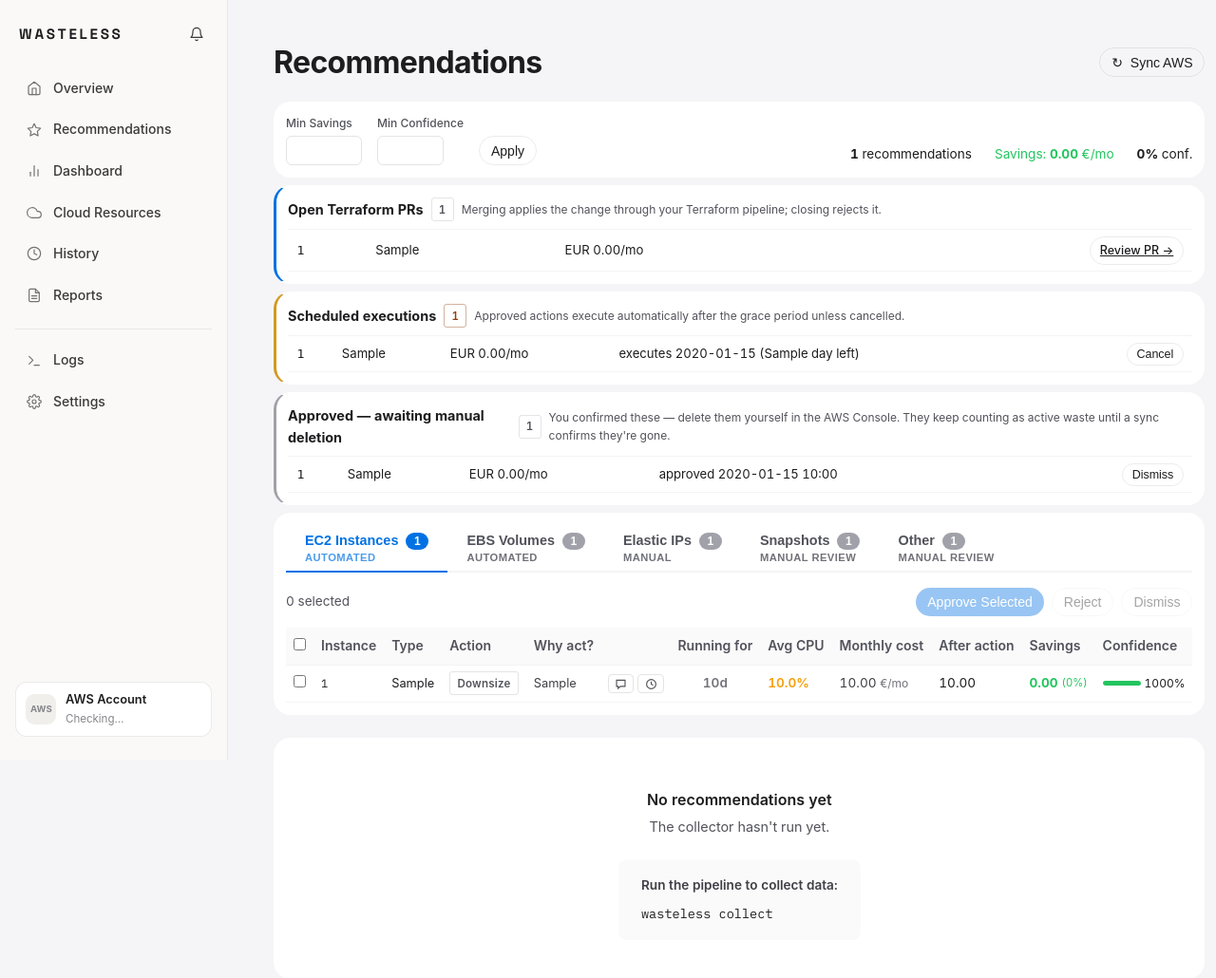
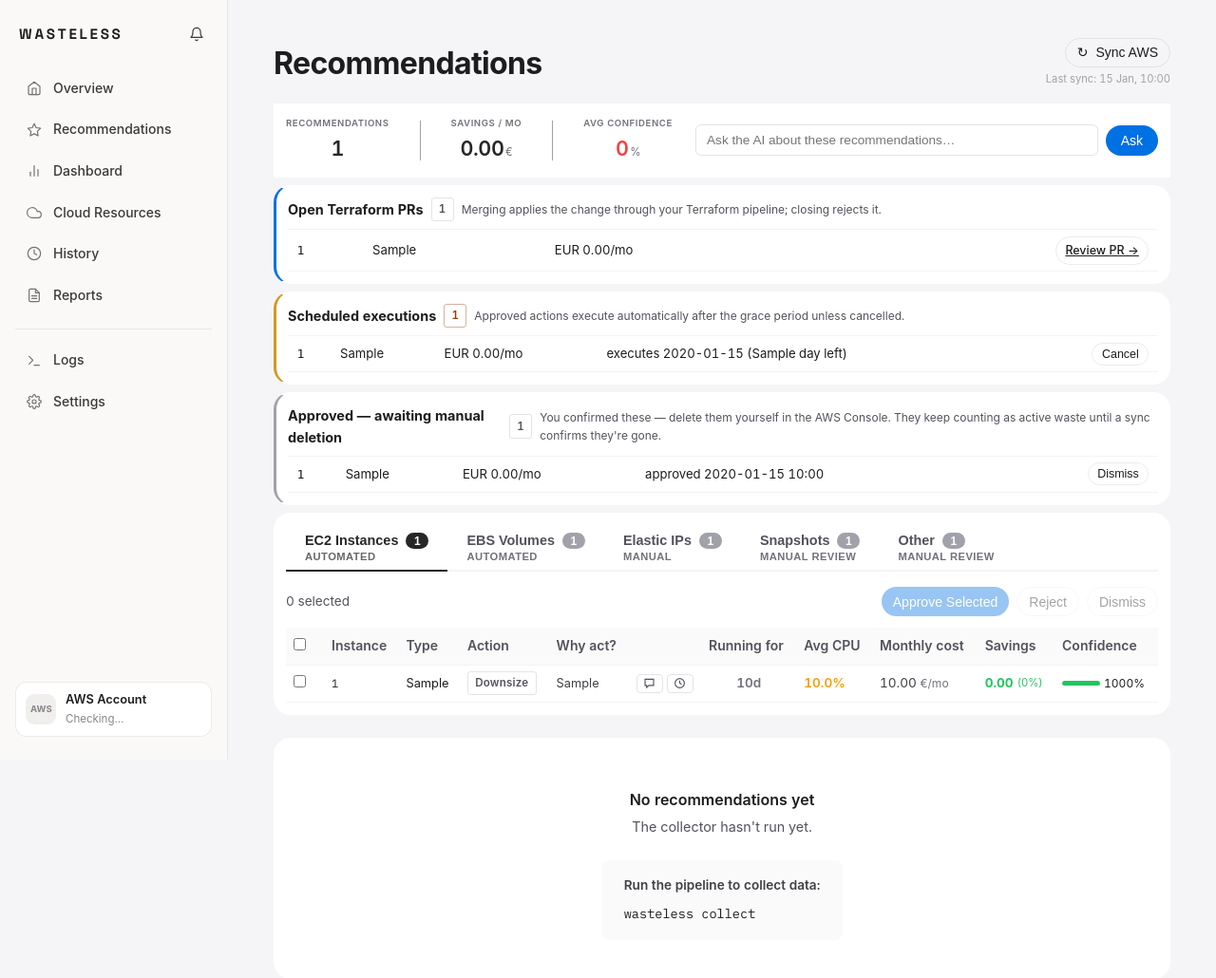
Before and after one commit to wasteless-io/wasteless, a Python web app: template ui/templates/recommendations.html in a window 1280 px wide. Shown: the top 1030 px of the page at 95% size. Run offline with Jinja, Linux system fonts and the light colour scheme; the template is opened without the code that fills it: most values are stand-ins (such as "Sample title", 1, 10 or a date in 2020).

Commit message:
feat(ui): add estate-wide AI chat and Last-sync subtitle

```diff
--- a/ui/templates/recommendations.html
+++ b/ui/templates/recommendations.html
@@ -13,34 +13,61 @@
     .row-action-btn { padding: 0.15rem 0.4rem; border: 1px solid var(--gray-300); border-radius: 4px; background: white; cursor: pointer; color: var(--gray-600); vertical-align: middle; line-height: 0; }
     .row-action-btn + .row-action-btn { margin-left: 0.25rem; }
     .row-action-btn:hover { color: var(--primary); border-color: var(--primary); }
+
+    /* Summary KPIs — same bare style as the current overview dials:
+       label above, number below, thin vertical separators between
+       blocks (no rings). .kpi-hover (base.html) still gives the swell
+       + tooltip. Pushed to the end of the filter row. */
+    .summary-rings { display: flex; align-items: center; gap: 2rem; }
+    .summary-kpi { text-align: center; }
+    .summary-ring-label { text-transform: uppercase; letter-spacing: 0.06em; color: var(--gray-500); font-weight: 600; font-size: 0.6rem; margin-bottom: 0.15rem; }
+    .summary-kpi .ring-value { font-size: 1.35rem; font-weight: 600; letter-spacing: -0.02em; }
+    .summary-kpi .ring-unit { font-size: 0.72rem; font-weight: 400; color: var(--gray-500); margin-left: 0.1rem; }
+    .summary-sep { width: 1px; height: 42px; background: var(--gray-400); }
 </style>
 <div class="page-header" style="margin-bottom: 1rem; display: flex; justify-content: space-between; align-items: center;">
     <h1 style="margin-bottom: 0;">Recommendations</h1>
-    <button type="button" onclick="syncWithAWS()" class="btn btn-outline" style="padding: 0.4rem 0.75rem;" id="syncBtn">
-        <span id="syncIcon">&#8635;</span> Sync AWS
-    </button>
+    <div style="display: flex; flex-direction: column; align-items: flex-end; gap: 0.25rem;">
+        <button type="button" onclick="syncWithAWS()" class="btn btn-outline" style="padding: 0.4rem 0.75rem;" id="syncBtn">
+            <span id="syncIcon">&#8635;</span> Sync AWS
+        </button>
+        {# Stamped by the 5-min job; a manual click updates it in place
+           from syncWithAWS (the button does not always reload the page).
+           Always rendered so the JS has a target even before the first
+           sync after a server start. #}
+        <span id="lastSyncStamp" style="font-size: 0.7rem; color: var(--gray-400);{% if not aws_sync_at %} display: none;{% endif %}">Last sync: {% if aws_sync_at %}{{ aws_sync_at.strftime('%d %b, %H:%M') }}{% endif %}</span>
+    </div>
 </div>
 
-<!-- Filters + Summary -->
-<div class="card mb-1" style="padding: 0.75rem;">
-    <form method="get" action="/recommendations">
-        <div style="display: flex; gap: 1rem; align-items: end; flex-wrap: wrap;">
-            <div class="form-group" style="margin: 0;">
-                <label class="form-label" style="font-size: 0.75rem; margin-bottom: 0.25rem;">Min Savings</label>
-                <input type="number" name="min_savings" class="form-input" style="padding: 0.4rem; width: 80px;" value="{{ min_savings }}" min="0" max="1000" step="5">
+<!-- Summary + chat -->
+<div class="card mb-1" style="padding: 0.75rem; border-radius: 0;">
+    <div style="display: flex; align-items: center; gap: 1.5rem; flex-wrap: wrap;">
+        {# Summary KPIs — bare style, same as the overview dials #}
+        <div class="summary-rings">
+            <div class="summary-kpi">
+                <div class="summary-ring-label">Recommendations</div>
+                <div class="ring-value" style="color: var(--gray-800);"><span class="kpi-hover" tabindex="0" data-tip="Total pending recommendations"><span class="kpi-zoom"><span class="countup">{{ total_count }}</span></span></span></div>
             </div>
-            <div class="form-group" style="margin: 0;">
-                <label class="form-label" style="font-size: 0.75rem; margin-bottom: 0.25rem;">Min Confidence</label>
-                <input type="number" name="min_confidence" class="form-input" style="padding: 0.4rem; width: 70px;" value="{{ min_confidence }}" min="0" max="1" step="0.1">
+            <div class="summary-sep"></div>
+            <div class="summary-kpi">
+                <div class="summary-ring-label">Savings / mo</div>
+                <div class="ring-value" style="color: var(--gray-800);"><span class="kpi-hover" tabindex="0" data-tip="Total estimated monthly savings across these recommendations"><span class="kpi-zoom"><span class="countup">{{ "%.2f"|format(total_savings) }}</span><span class="ring-unit">€</span></span></span></div>
             </div>
-            <button type="submit" class="btn btn-outline" style="padding: 0.4rem 0.75rem;">Apply</button>
-            <div style="margin-left: auto; display: flex; gap: 1.5rem; font-size: 0.85rem; align-items: center;">
-                <span><strong class="countup">{{ total_count }}</strong> recommendations</span>
-                <span class="text-success">Savings: <strong class="countup">{{ "%.2f"|format(total_savings) }}</strong> €/mo</span>
-                <span><strong class="countup">{{ "%.0f"|format(avg_confidence * 100) }}%</strong> conf.</span>
+            <div class="summary-sep"></div>
+            <div class="summary-kpi">
+                <div class="summary-ring-label">Avg confidence</div>
+                <div class="ring-value" style="color: {% if avg_confidence >= 0.8 %}var(--success){% elif avg_confidence >= 0.5 %}var(--warning){% else %}var(--danger){% endif %};"><span class="kpi-hover" tabindex="0" data-tip="Average detection confidence across these recommendations"><span class="kpi-zoom"><span class="countup">{{ "%.0f"|format(avg_confidence * 100) }}</span><span class="ring-unit">%</span></span></span></div>
             </div>
         </div>
-    </form>
+
+        {# AI chat over the whole set of pending recommendations — field
+           and Ask button on one line, on the right of the tile #}
+        <div style="margin-left: auto; display: flex; align-items: center; gap: 0.5rem; flex: 1 1 300px; max-width: 560px;">
+            <input id="estateAskInput" type="text" placeholder="Ask the AI about these recommendations…" onkeydown="if(event.key==='Enter'){event.preventDefault(); submitEstateQuestion();}" style="flex: 1; min-width: 0; padding: 0.5rem 0.7rem; border: 1px solid var(--gray-300); border-radius: 6px; font-size: 0.85rem;">
+            <button type="button" id="estateAskBtn" onclick="submitEstateQuestion()" class="btn btn-primary" style="padding: 0.5rem 1rem;">Ask</button>
+        </div>
+    </div>
+    <div id="estateAnswer" style="display: none; margin-top: 0.6rem; padding-top: 0.6rem; border-top: 1px solid var(--gray-100); font-size: 0.85rem; color: var(--gray-700); white-space: pre-wrap; line-height: 1.5;"></div>
 </div>
 
 {% if pr_open_recs %}
@@ -152,9 +179,9 @@
 <div class="card" style="padding: 0.75rem;">
     <!-- Tab nav -->
     <div style="display: flex; gap: 0; border-bottom: 2px solid var(--gray-200); margin-bottom: 1rem;">
-        <button id="tab-btn-ec2" onclick="switchTab('ec2')" style="display:flex; flex-direction:column; align-items:flex-start; padding: 0.5rem 1.25rem; border: none; background: none; cursor: pointer; border-bottom: 2px solid var(--primary); margin-bottom: -2px;">
-            <span style="font-size: 0.9rem; font-weight: 600; color: var(--primary);">EC2 Instances <span style="background: var(--primary); color: white; border-radius: 12px; padding: 0.1rem 0.5rem; font-size: 0.75rem; margin-left: 0.25rem; min-width: 1.5rem; display: inline-block; text-align: center;">{{ ec2_recs|length }}</span></span>
-            <span style="font-size: 0.7rem; font-weight: 700; letter-spacing: 0.04em; color: var(--primary); opacity: 0.7; margin-top: 2px;">AUTOMATED</span>
+        <button id="tab-btn-ec2" onclick="switchTab('ec2')" style="display:flex; flex-direction:column; align-items:flex-start; padding: 0.5rem 1.25rem; border: none; background: none; cursor: pointer; border-bottom: 2px solid var(--gray-800); margin-bottom: -2px;">
+            <span style="font-size: 0.9rem; font-weight: 600; color: var(--gray-800);">EC2 Instances <span style="background: var(--gray-800); color: white; border-radius: 12px; padding: 0.1rem 0.5rem; font-size: 0.75rem; margin-left: 0.25rem; min-width: 1.5rem; display: inline-block; text-align: center;">{{ ec2_recs|length }}</span></span>
+            <span style="font-size: 0.7rem; font-weight: 700; letter-spacing: 0.04em; color: var(--gray-800); opacity: 0.7; margin-top: 2px;">AUTOMATED</span>
         </button>
         <button id="tab-btn-ebs" onclick="switchTab('ebs')" style="display:flex; flex-direction:column; align-items:flex-start; padding: 0.5rem 1.25rem; border: none; background: none; cursor: pointer; border-bottom: 2px solid transparent; margin-bottom: -2px;">
             <span style="font-size: 0.9rem; font-weight: 600; color: var(--gray-600);">EBS Volumes <span style="background: var(--gray-400); color: white; border-radius: 12px; padding: 0.1rem 0.5rem; font-size: 0.75rem; margin-left: 0.25rem; min-width: 1.5rem; display: inline-block; text-align: center;">{{ ebs_recs|length }}</span></span>
@@ -224,7 +251,6 @@
                             <th style="padding: 0.5rem;">Running for</th>
                             <th style="padding: 0.5rem;">Avg CPU</th>
                             <th style="padding: 0.5rem;">Monthly cost</th>
-                            <th style="padding: 0.5rem;">After action</th>
                             <th style="padding: 0.5rem;">Savings</th>
                             <th style="padding: 0.5rem;">Confidence</th>
                         </tr>
@@ -233,7 +259,6 @@
                         {% for rec in ec2_recs %}
                         {% set current_cost = rec.monthly_cost or 0 %}
                         {% set savings = rec.estimated_monthly_savings_eur or 0 %}
-                        {% set after_cost = current_cost - savings %}
                         {% set savings_pct = (savings / current_cost * 100) if current_cost > 0 else 100 %}
                         <tr style="cursor: pointer;" onclick="toggleRow(this, event)">
                             <td style="padding: 0.4rem 0.5rem;"><input type="checkbox" name="rec_ids" value="{{ rec.id }}" class="rec-checkbox rec-checkbox-ec2" onclick="event.stopPropagation(); updateSelectedCount();"></td>
@@ -254,13 +279,6 @@
                                 <span style="font-weight: 600; color: {% if (rec.cpu_avg or 0) < 5 %}var(--danger){% elif (rec.cpu_avg or 0) < 20 %}var(--warning){% else %}var(--gray-600){% endif %};">{{ "%.1f"|format(rec.cpu_avg or 0) }}%</span>
                             </td>
                             <td style="padding: 0.4rem 0.5rem;"><span style="color: var(--gray-700);">{{ "%.2f"|format(current_cost) }}</span> <span style="font-size: 0.75rem; color: var(--gray-500);">€/mo</span></td>
-                            <td style="padding: 0.4rem 0.5rem;">
-                                {% if rec.recommendation_type in ['stop_instance', 'terminate_instance'] %}
-                                <span class="text-success">0.00</span>
-                                {% else %}
-                                <span>{{ "%.2f"|format(after_cost) }}</span>
-                                {% endif %}
-                            </td>
                             <td style="padding: 0.4rem 0.5rem;">
                                 <div style="display: flex; align-items: center; gap: 0.25rem;">
                                     <strong class="text-success">{{ "%.2f"|format(savings) }}</strong>
@@ -575,10 +593,10 @@
             const badgeSpan  = btn.querySelector(':scope > span:first-child > span');
             const sublabel   = btn.querySelector(':scope > span:last-child');
             if (t === tab) {
-                btn.style.borderBottom = '2px solid var(--primary)';
-                if (labelSpan) labelSpan.style.color = 'var(--primary)';
-                if (badgeSpan) badgeSpan.style.background = 'var(--primary)';
-                if (sublabel)  sublabel.style.color = 'var(--primary)';
+                btn.style.borderBottom = '2px solid var(--gray-800)';
+                if (labelSpan) labelSpan.style.color = 'var(--gray-800)';
+                if (badgeSpan) badgeSpan.style.background = 'var(--gray-800)';
+                if (sublabel)  sublabel.style.color = 'var(--gray-800)';
             } else {
                 btn.style.borderBottom = '2px solid transparent';
                 if (labelSpan) labelSpan.style.color = 'var(--gray-600)';
@@ -814,6 +832,18 @@
         try {
             const response = await api('/api/sync-aws', { method: 'POST' });
 
+            // The sync succeeded, so the server just re-stamped
+            // _aws_status — mirror it here without waiting for a reload
+            // (the no-obsolete branch below doesn't reload the page).
+            const stamp = document.getElementById('lastSyncStamp');
+            if (stamp) {
+                const now = new Date();
+                stamp.textContent = 'Last sync: '
+                    + now.toLocaleDateString('en-GB', { day: 'numeric', month: 'short' })
+                    + ', ' + now.toLocaleTimeString('en-GB', { hour: '2-digit', minute: '2-digit' });
+                stamp.style.display = '';
+            }
+
             if (response.obsolete > 0) {
                 alert(`Sync complete!\n\n${response.obsolete} recommendation(s) marked as obsolete.\n${response.synced} instance(s) updated.\n\nPage will refresh.`);
                 refreshData();
@@ -907,6 +937,32 @@
         }
     }
 
+    // Estate chat (summary tile): one-shot question about ALL pending
+    // recommendations, answered inline under the tile.
+    async function submitEstateQuestion() {
+        const input = document.getElementById('estateAskInput');
+        const question = input.value.trim();
+        if (!question) return;
+        const answerEl = document.getElementById('estateAnswer');
+        const btn = document.getElementById('estateAskBtn');
+        btn.disabled = true;
+        answerEl.style.display = 'block';
+        answerEl.textContent = 'Thinking…';
+        try {
+            const response = await fetch('/api/recommendations/chat', {
+                method: 'POST',
+                headers: { 'Content-Type': 'application/json' },
+                body: JSON.stringify({ question })
+            });
+            const data = await response.json();
+            answerEl.textContent = data.answer || data.error || 'No answer available.';
+        } catch (error) {
+            answerEl.textContent = 'Error: ' + error.message;
+        } finally {
+            btn.disabled = false;
+        }
+    }
+
     // Initial state: action buttons stay disabled until a row is selected
     updateSelectedCount();
 
```
Also changed, not shown: src/core/llm.py (+73 -0 lines), ui/routes/recommendations.py (+58 -1 lines), ui/routes/sync.py (+10 -1 lines).
